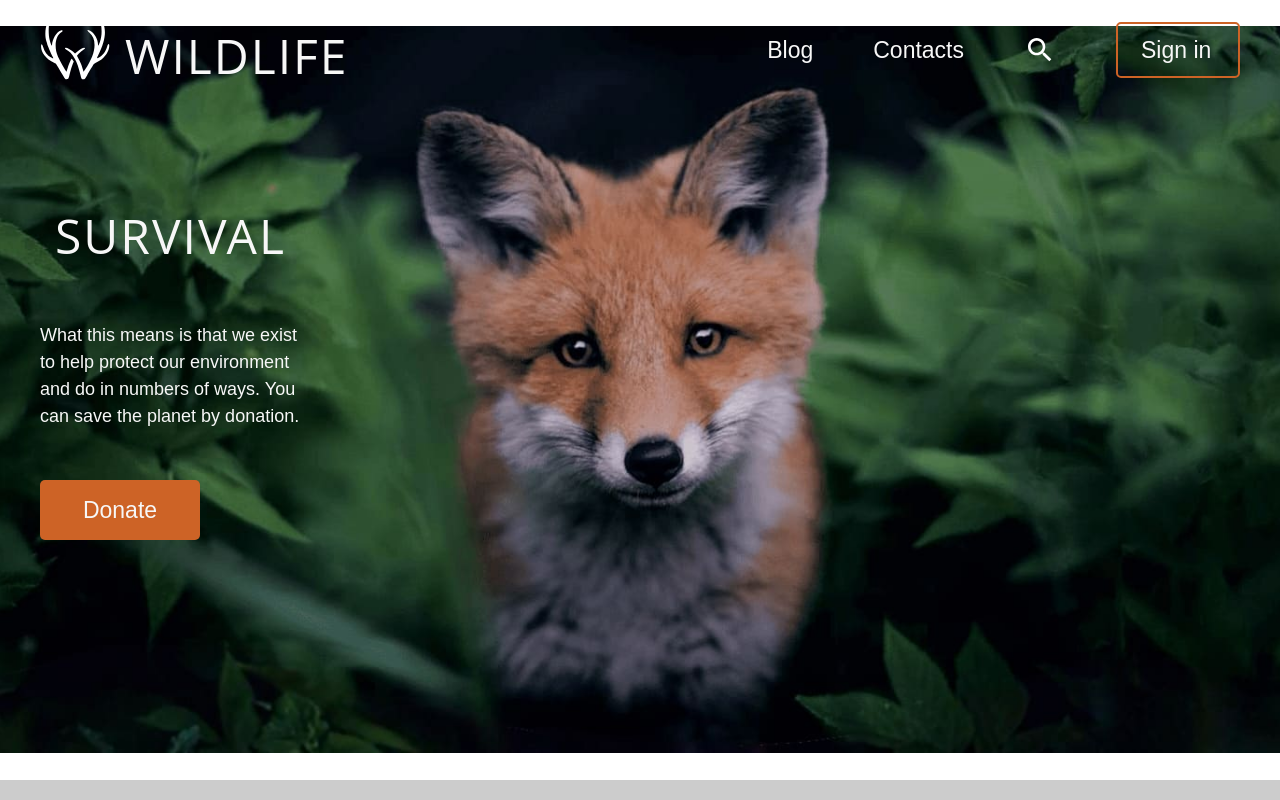
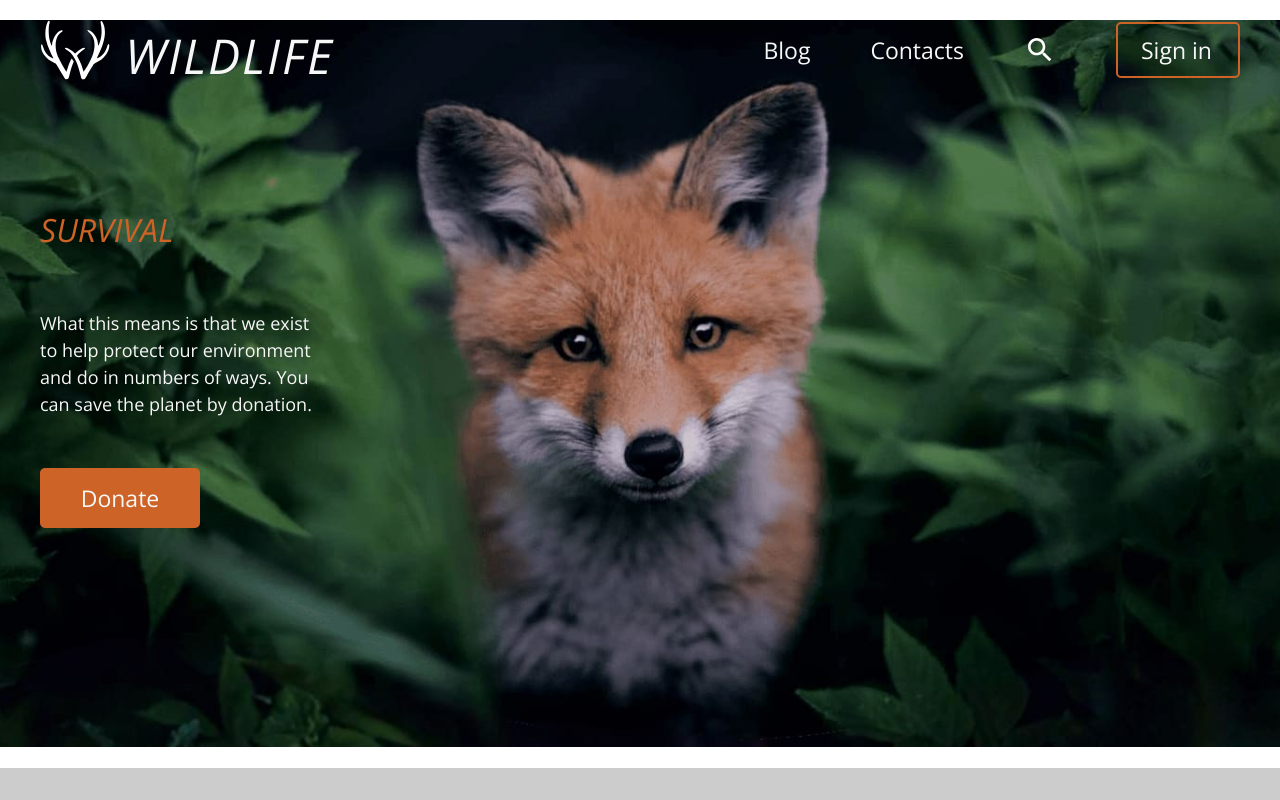
Before and after one commit to Artemch1o/Wildlife, a plain HTML site: page index.html in a window 1280 px wide. Shown: the top 800 px of the page. Drawn offline with Linux system fonts and the light colour scheme.

Commit message:
feat: connected fonts

```diff
--- a/index.html
+++ b/index.html
@@ -34,7 +34,7 @@
                     </div>
                 </div>
                 <div class="header__content">
-                    <h1 class="header__title">Survival</h1>
+                    <h1 class="header__title--first">Survival</h1>
                     <div class="header__description">What this means is that we exist to help protect our environment
                         and do in numbers of ways. You can save the planet by donation.</div>
                     <a class="header__btn" href="#">Donate</a>
--- a/style.scss
+++ b/style.scss
@@ -1,5 +1,15 @@
+@font-face {
+    font-family: 'Semibold';
+    src: url(../fonts/semi-bold.ttf);
+}
+
+@font-face {
+    font-family: 'regular';
+    src: url(../fonts/regular.ttf);
+}
+
 body {
-    font-family: Arial, Helvetica, sans-serif;
+    font-family: regular;
 
 }
 
@@ -30,13 +40,25 @@ body {
         align-items: center;
     }
 
+
     &__title {
+        font-family: 'Semibold';
         margin-left: 15px;
         font-size: 32px;
         font-weight: 400;
         line-height: 60px;
         text-transform: uppercase;
         color: #F7F7F7;
+
+        &--first {
+            font-family: 'Semibold';
+            font-size: 32px;
+            font-weight: 400;
+            line-height: 60px;
+            text-transform: uppercase;
+            color: #CD6326;
+            margin-bottom: 50px;
+        }
     }
 
     &__logo {
@@ -90,7 +112,7 @@ body {
     }
 
     &__title {
-        font-family: Open Sans;
+        font-family: 'Semibold';
         font-size: 48px;
         font-style: normal;
         font-weight: 400;
@@ -137,6 +159,7 @@ body {
     }
 
     &__title {
+        font-family: 'regular';
         font-size: 48px;
         font-style: normal;
         font-weight: 400;
```
Also changed, not shown: css/style.css, fonts/regular.ttf (added), fonts/semi-bold.ttf (added), 1 other file.
